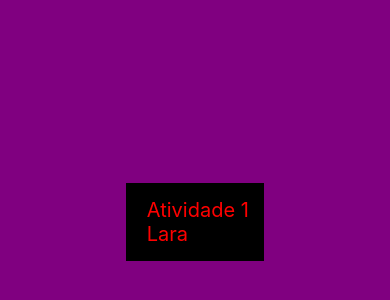
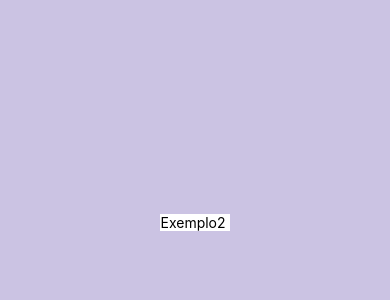
Before and after one commit to lararomeroo/aula_expo_0, a React Native app: screen / in a window 390 px wide. Shown: the part 200-500 px from the top of the page. Built offline with nearby package versions, Linux system fonts and the light colour scheme.

Commit message:
aula 19_03

```diff
--- a/App.js
+++ b/App.js
@@ -2,13 +2,14 @@ import { StatusBar } from 'expo-status-bar';
 import { StyleSheet, Text, View } from 'react-native';
 
 import Exemplo_0 from './components/exemplo_1';
+import Exemplo2 from './components/exemplo_2';
 
 import Atividade1 from './components/atividade1';
 
 export default function App() {
   return (
     <View style={styles.container}>
-     <Atividade1 />
+     <Exemplo2 />
       <StatusBar style="auto" />
     </View>
   );
@@ -17,7 +18,7 @@ export default function App() {
 const styles = StyleSheet.create({
   container: {
     flex: 1,
-    backgroundColor: 'purple',
+    backgroundColor: '#cbc3e3',
     alignItems: 'center',
     justifyContent: 'center',
   },
--- a/components/atividade1/index.js
+++ b/components/atividade1/index.js
@@ -6,7 +6,7 @@ function Atividade1 () {
     return (
         <View style={styles.container}>
             <Text style= {styles.texto}> Atividade 1</Text>
-            <Text style= {styles.texto2}> Lara </Text>
+            <Text style= {styles.texto2}> Romero </Text>
         </View>
     );
 }
--- a/components/atividade1/styles.js
+++ b/components/atividade1/styles.js
@@ -2,11 +2,11 @@ import { StyleSheet } from 'react-native';
 
 const styles= StyleSheet.create({
     container: {
-        backgroundColor: 'black',
+        backgroundColor: 'purple',
         padding: 15,
     },
     texto: {
-        color: 'red',
+        color: 'blue',
         fontSize: 20,
     },
     texto2: {
--- /dev/null
+++ b/components/exemplo_2/index.js
@@ -0,0 +1,13 @@
+import { View, Text} from 'react-native';
+
+ import styles from './styles'
+
+function Exemplo2 (){
+    return(
+        <View style={styles.container}>
+            <Text>Exemplo2 </Text>
+        </View>
+    );
+}
+
+export default Exemplo2;
--- /dev/null
+++ b/components/exemplo_2/styles.js
@@ -0,0 +1,9 @@
+import { StyleSheet } from 'react-native';
+
+const styles = StyleSheet.create({
+    container: {
+        backgroundColor:'#fff',
+    },
+});
+
+export default styles;
```
